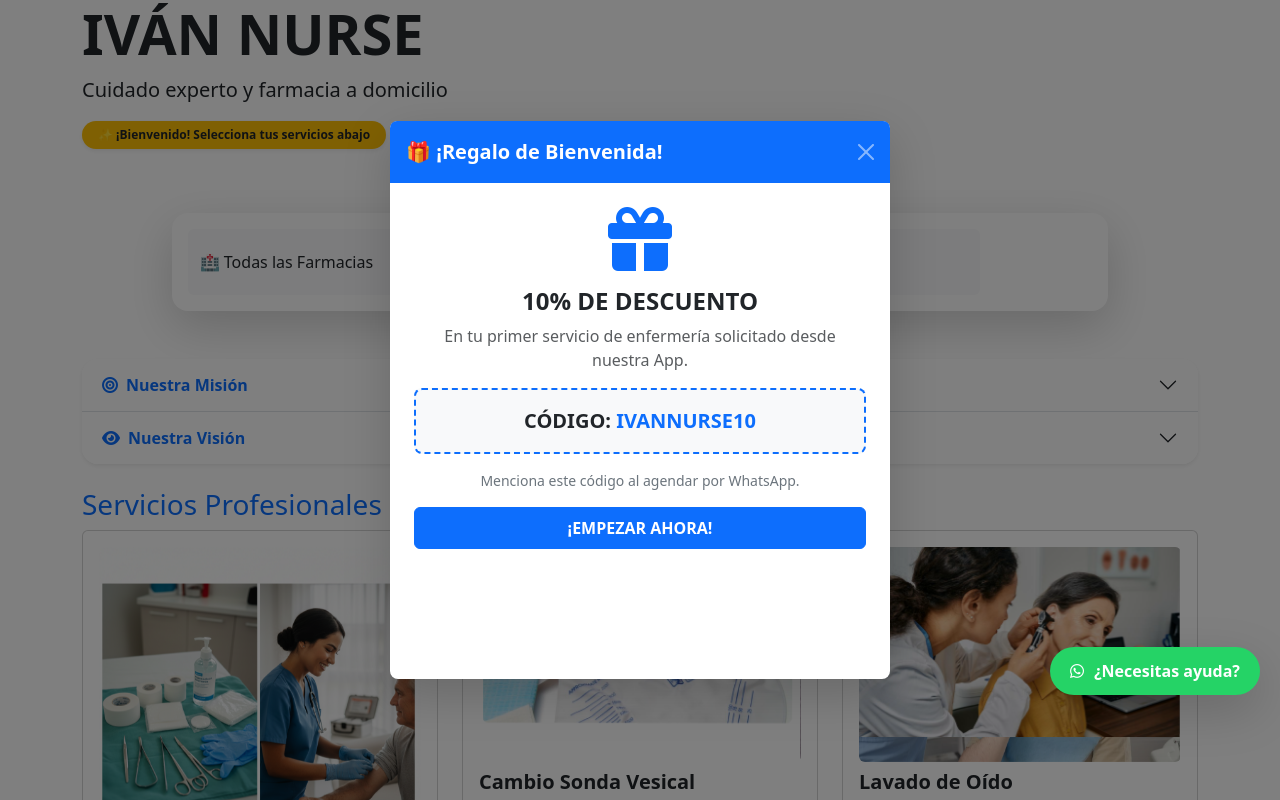
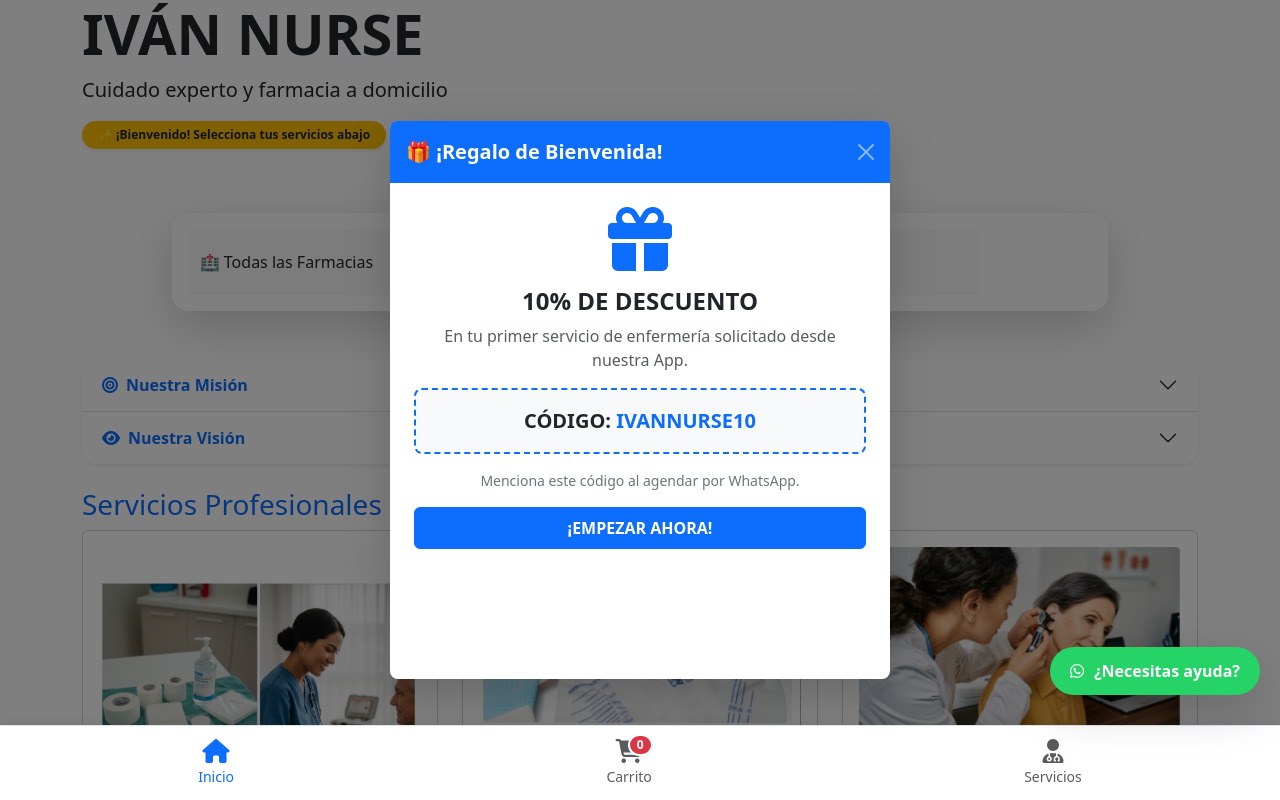
Before and after one commit to rmns82839-rgb/IVAN_NURSE, a plain HTML site: page index.html in a window 1280 px wide. Shown: the top 800 px of the page. Drawn offline with nearby package versions, Linux system fonts and the light colour scheme.

Commit message:
Update index.html

```diff
--- a/index.html
+++ b/index.html
@@ -448,27 +448,25 @@
         </div>
     </div>
     </div>
-    <nav class="navbar fixed-bottom navbar-light bg-white border-top d-md-none py-2">
+    <nav class="navbar fixed-bottom navbar-light bg-white border-top py-2">
     <div class="container-fluid d-flex justify-content-around text-center">
-        <a href="#inicio" class="nav-link-app active">
-            <i class="fas fa-home"></i>
+        <a href="#" class="nav-link text-primary">
+            <i class="fas fa-home fs-4"></i>
             <small class="d-block">Inicio</small>
         </a>
-        <a href="#buscador-seccion" class="nav-link-app">
-            <i class="fas fa-search"></i>
-            <small class="d-block">Buscar</small>
-        </a>
-        <a href="#carrito" class="nav-link-app position-relative">
-            <i class="fas fa-shopping-cart"></i>
-            <span id="badge-carrito" class="position-absolute top-0 start-100 translate-middle badge rounded-pill bg-danger" style="display:none;">0</span>
+        <a href="javascript:void(0)" class="nav-link text-muted" data-bs-toggle="modal" data-bs-target="#modalCarrito">
+            <div class="position-relative d-inline-block">
+                <i class="fas fa-shopping-cart fs-4"></i>
+                <span id="badge-carrito" class="badge rounded-pill bg-danger">0</span>
+            </div>
             <small class="d-block">Carrito</small>
         </a>
-        <a href="#perfil" class="nav-link-app">
-            <i class="fas fa-user-md"></i>
+        <a href="#servicios" class="nav-link text-muted">
+            <i class="fas fa-user-md fs-4"></i>
             <small class="d-block">Servicios</small>
         </a>
     </div>
-    </nav>
+</nav>
     <div class="modal fade" id="modalCarrito" tabindex="-1" aria-labelledby="modalCarritoLabel" aria-hidden="true">
     <div class="modal-dialog modal-dialog-centered">
         <div class="modal-content border-0 shadow-lg">
```
